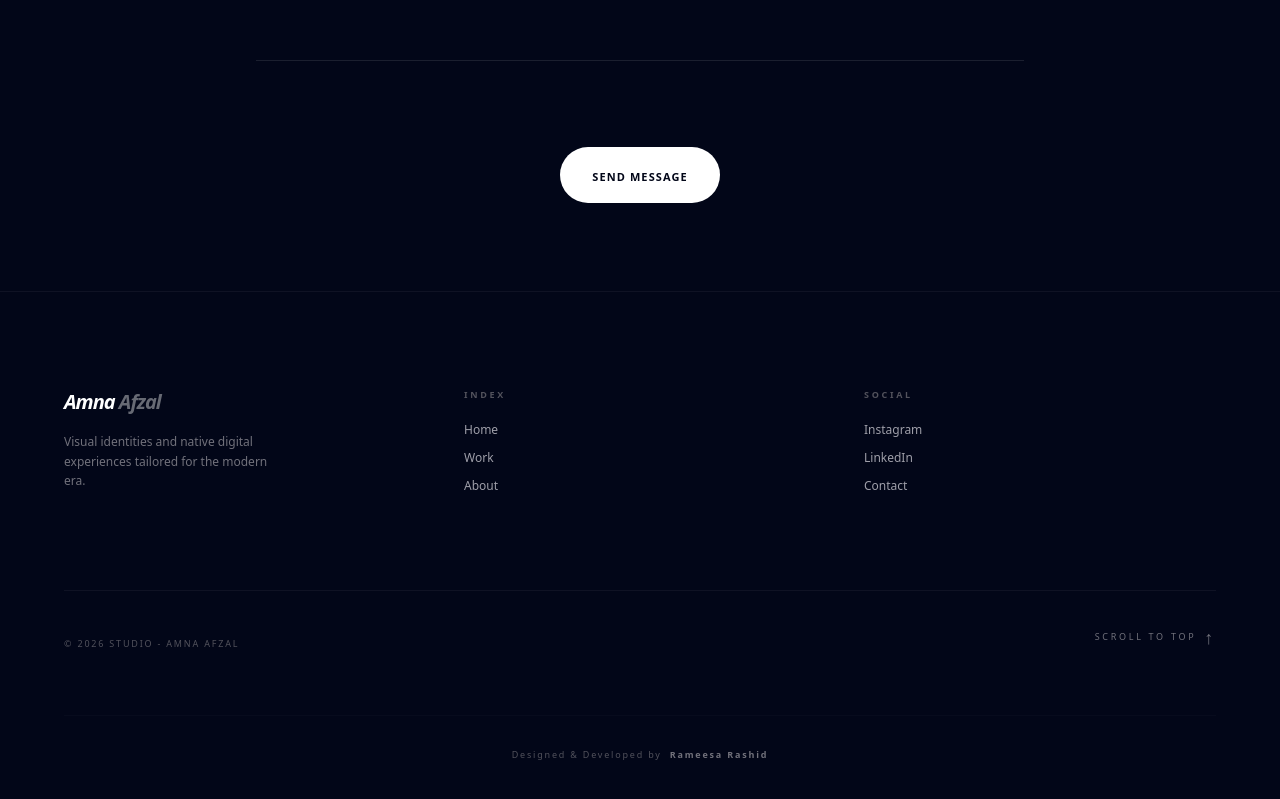
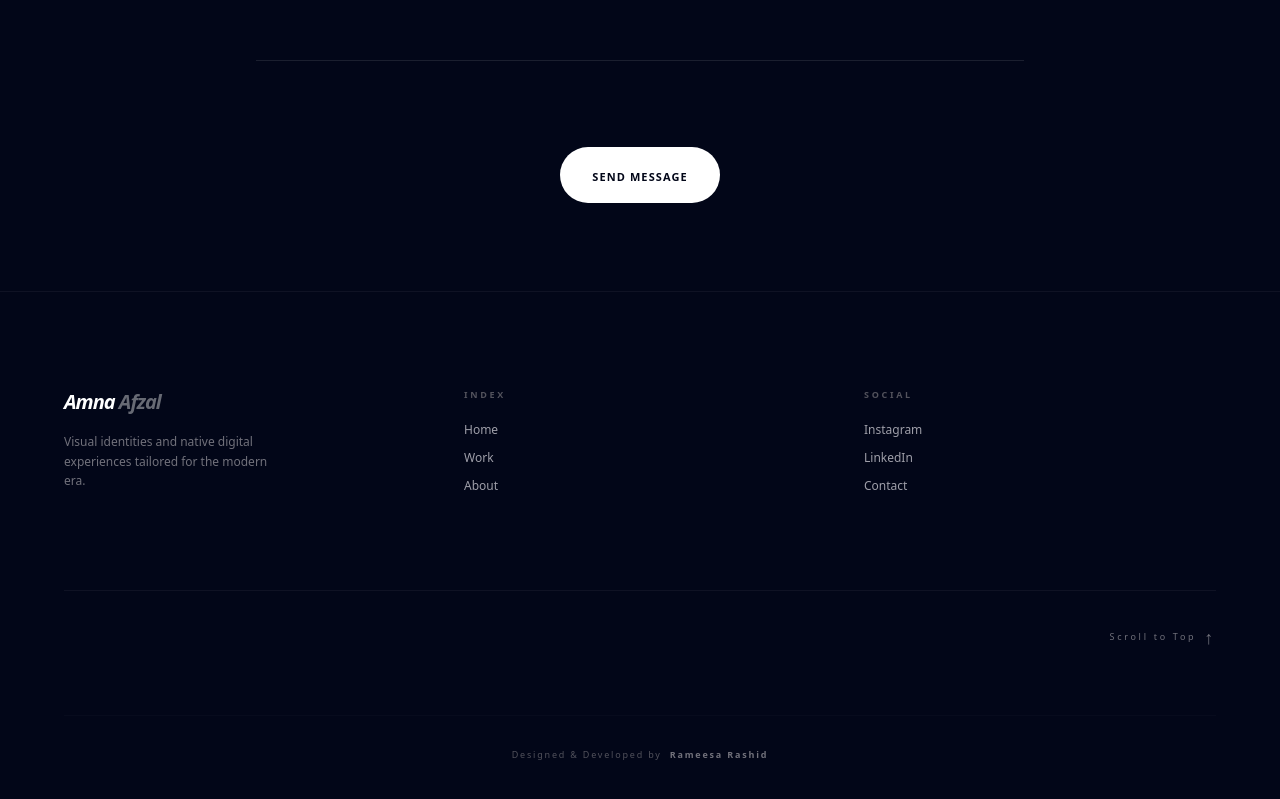
Before and after one commit to RameesaRashid/portfolio-amna, a React (Vite) app: page / in a window 1280 px wide. Shown: the part 3648-4447 px from the top of the page. Built offline with nearby package versions, Linux system fonts and the light colour scheme.

Commit message:
Finalized

```diff
--- a/src/components/Carousel.jsx
+++ b/src/components/Carousel.jsx
@@ -35,7 +35,7 @@ const AboutSection = () => {
 
       <div className="max-w-4xl mx-auto grid grid-cols-1 lg:grid-cols-2 items-center">
 
-        {/* LEFT SIDE: THE CAROUSEL */}
+        {/* Left Side*/}
         <div className="relative flex flex-col items-center lg:items-start">
           <div className="relative w-full max-w-[340px] z-10">
             <div className="relative aspect-[4/5] overflow-hidden rounded-[2.5rem] border border-white/10 shadow-2xl group bg-black">
@@ -94,7 +94,7 @@ const AboutSection = () => {
           </div>
         </div>
 
-        {/* RIGHT SIDE: ABOUT ME CONTENT */}
+        {/* Right Side */}
         <div className="text-left space-y-6 relative z-10">
           <div>
             <h2 className="text-[#09637E] font-mono text-[10px] tracking-[0.4em] uppercase mb-3">About Me</h2>
--- a/src/components/ComparisonSlider.jsx
+++ b/src/components/ComparisonSlider.jsx
@@ -1,4 +1,3 @@
-// src/components/ComparisonSlider.jsx
 import React, { useState } from 'react';
 
 export const ComparisonSlider = ({ before, after }) => {
@@ -15,10 +14,9 @@ export const ComparisonSlider = ({ before, after }) => {
       className="relative w-full h-[500px] overflow-hidden rounded-2xl cursor-ew-resize select-none"
       onMouseMove={handleMove}
     >
-      {/* Final Image (Background) */}
+
       <img src={after} className="absolute inset-0 w-full h-full object-cover" alt="After" />
 
-      {/* Sketch Image (Overlay) */}
       <div
         className="absolute inset-0 w-full h-full overflow-hidden border-r-2 border-white z-10"
         style={{ width: `${sliderPos}%` }}
@@ -26,7 +24,6 @@ export const ComparisonSlider = ({ before, after }) => {
         <img src={before} className="absolute inset-0 w-full h-[500px] object-cover" alt="Before" style={{ width: '100vw' }} />
       </div>
 
-      {/* Glassmorphic Badge */}
       <div className="absolute bottom-6 left-1/2 -translate-x-1/2 z-20 bg-white/10 backdrop-blur-md px-4 py-2 rounded-full border border-white/20 text-white text-xs uppercase tracking-widest">
         Drag to Compare
       </div>
--- a/src/components/CustomCursor.jsx
+++ b/src/components/CustomCursor.jsx
@@ -34,7 +34,7 @@ const CustomCursor = () => {
 
   return (
     <div className="hidden md:block">
-      {/* The Main Dot */}
+      {/* Dot */}
       <div
         className="fixed top-0 left-0 w-2 h-2 bg-[#b15579] rounded-full pointer-events-none z-[9999] -translate-x-1/2 -translate-y-1/2"
         style={{
@@ -42,11 +42,11 @@ const CustomCursor = () => {
         }}
       />
 
-      {/* The Expanding Ring */}
+      {/* Expanding Ring */}
       <div
         className={`fixed top-0 left-0 rounded-full pointer-events-none z-[9998] -translate-x-1/2 -translate-y-1/2 border border-[#b15579]/50 transition-all duration-300 ease-out ${
-          isHovering ? 'w-12 h-12 bg-[#3ba18e]/10 border-[#b4ebfc]' : 'w-8 h-8 bg-transparent'
-        } ${isClicking ? 'scale-75' : 'scale-100'}`}
+          isHovering ? 'w-12 h-12 bg-[#3ba18e]/10 border-[#b4ebfc]' : 'w-9 h-9 bg-transparent'
+        } ${isClicking ? 'scale-85' : 'scale-100'}`}
         style={{
           transform: `translate3d(${position.x}px, ${position.y}px, 0)`,
         }}
--- a/src/components/Splash.jsx
+++ b/src/components/Splash.jsx
@@ -4,12 +4,11 @@ const Splash = ({ onComplete }) => {
   const [isExpanding, setIsExpanding] = useState(false);
 
   useEffect(() => {
-    // Phase 1: Small delay before the "portal" opens
+
     const timer = setTimeout(() => {
       setIsExpanding(true);
     }, 1800);
 
-    // Phase 2: Call completion after animation ends
     const endTimer = setTimeout(onComplete, 2600);
 
     return () => {
@@ -21,21 +20,18 @@ const Splash = ({ onComplete }) => {
   return (
     <div className="fixed inset-0 z-[1000] flex items-center justify-center bg-slate-950 overflow-hidden">
 
-      {/* 1. The Minimal Icon (A simple teal dot or square) */}
       <div
-        className={`w-1 h-1 bg-[#FFE4EF] rounded-full transition-all duration-[1200ms] ease-[cubic-bezier(0.85,0,0.15,1)] ${
+        className={`w-1 h-1 bg-[#09637E] rounded-full transition-all duration-[1200ms] ease-[cubic-bezier(0.85,0,0.15,1)] ${
           isExpanding ? 'scale-[2000]' : 'scale-100 animate-ping'
         }`}
       />
 
-      {/* 2. Secondary Floating Text (Optional - very faint) */}
       <div className={`absolute bottom-12 transition-opacity duration-1000 ${isExpanding ? 'opacity-0' : 'opacity-100'}`}>
         <p className="text-zinc-600 font-mono text-[9px] uppercase tracking-[0.6em]">
           Studio — Initializing
         </p>
       </div>
 
-      {/* 3. The "Flash" Overlay (Makes the transition to the site seamless) */}
       <div className={`absolute inset-0 bg-white transition-opacity duration-700 pointer-events-none ${
         isExpanding ? 'opacity-0' : 'opacity-0'
       }`} />
--- a/src/sections/About.jsx
+++ b/src/sections/About.jsx
@@ -25,7 +25,7 @@ const AboutSection = () => {
     <section id="about" className="bg-slate-950 py-24 px-6 overflow-hidden">
       <div className="max-w-6xl mx-auto grid grid-cols-1 lg:grid-cols-2 gap-16 items-center">
 
-        {/* --- LEFT SIDE: COMPACT CAROUSEL --- */}
+        {/*Left Side */}
         <div className="relative flex justify-center lg:justify-start order-2 lg:order-1">
           {/* Decorative Glow behind Carousel */}
           <div className="absolute top-1/2 left-1/2 -translate-x-1/2 -translate-y-1/2 w-64 h-64 bg-[#3ba18e]/10 rounded-full blur-[100px] pointer-events-none" />
@@ -59,7 +59,7 @@ const AboutSection = () => {
           </div>
         </div>
 
-        {/* --- RIGHT SIDE: ABOUT ME CONTENT --- */}
+        {/* Right Side */}
         <div className="order-1 lg:order-2 space-y-8">
           <div>
             <h2 className="text-[#3ba18e] font-mono text-[10px] tracking-[0.4em] uppercase mb-2">About Me</h2>
@@ -77,7 +77,7 @@ const AboutSection = () => {
             </p>
           </div>
 
-          {/* Experience / Stats Mini Grid */}
+          {/* Experience Grid */}
           <div className="grid grid-cols-2 gap-8 pt-4 border-t border-white/5">
             <div>
               <p className="text-white text-2xl font-bold tracking-tighter">Graphic Design</p>
--- a/src/sections/Footer.jsx
+++ b/src/sections/Footer.jsx
@@ -11,7 +11,7 @@ const Footer = () => {
       <div className="max-w-6xl mx-auto">
 
         <div className="grid grid-cols-1 md:grid-cols-3 gap-12 mb-24">
-          {/* Column 1: The Customer Brand */}
+          {/* The Customer Brand */}
           <div className="space-y-4">
             <h2 className="text-white text-xl font-bold italic tracking-tighter">
               Amna <span className="opacity-40">Afzal</span>
@@ -21,7 +21,7 @@ const Footer = () => {
             </p>
           </div>
 
-          {/* Column 2: Navigation */}
+          {/* Navigation */}
           <div className="flex flex-col gap-3">
             <h4 className="text-zinc-600 text-[9px] uppercase tracking-[0.3em] font-bold mb-2">Index</h4>
             <a href="#home" className="text-zinc-400 hover:text-[#088395] text-xs transition-colors w-fit">Home</a>
@@ -29,7 +29,7 @@ const Footer = () => {
             <a href="#about" className="text-zinc-400 hover:text-[#088395] text-xs transition-colors w-fit">About</a>
           </div>
 
-          {/* Column 3: Social & Contact */}
+          {/* Social & Contact */}
           <div className="flex flex-col gap-3">
             <h4 className="text-zinc-600 text-[9px] uppercase tracking-[0.3em] font-bold mb-2">Social</h4>
             <a href="#" className="group text-zinc-400 hover:text-white text-xs transition-colors flex items-center gap-1">
@@ -48,18 +48,17 @@ const Footer = () => {
         <div className="flex flex-col md:flex-row justify-between items-end pt-8 border-t border-white/5 gap-6">
           <div className="space-y-1">
             <p className="text-zinc-600 text-[9px] uppercase tracking-[0.2em]">
-              © 2026 Studio - Amna Afzal
+
             </p>
           </div>
 
           <button
             onClick={scrollToTop}
-            className="text-zinc-500 hover:text-white text-[9px] uppercase tracking-[0.3em] transition-colors flex items-center gap-2"
+            className="text-zinc-500 hover:text-white text-[9px] tracking-[0.3em] transition-colors flex items-center gap-2"
           >
             Scroll to Top <span className="text-lg">↑</span>
           </button>
         </div>
-
 
         <div className="mt-16 text-center border-t border-white/[0.02] pt-8">
            <p className="text-zinc-600 text-[9px] tracking-[0.2em] font-normal">
```
